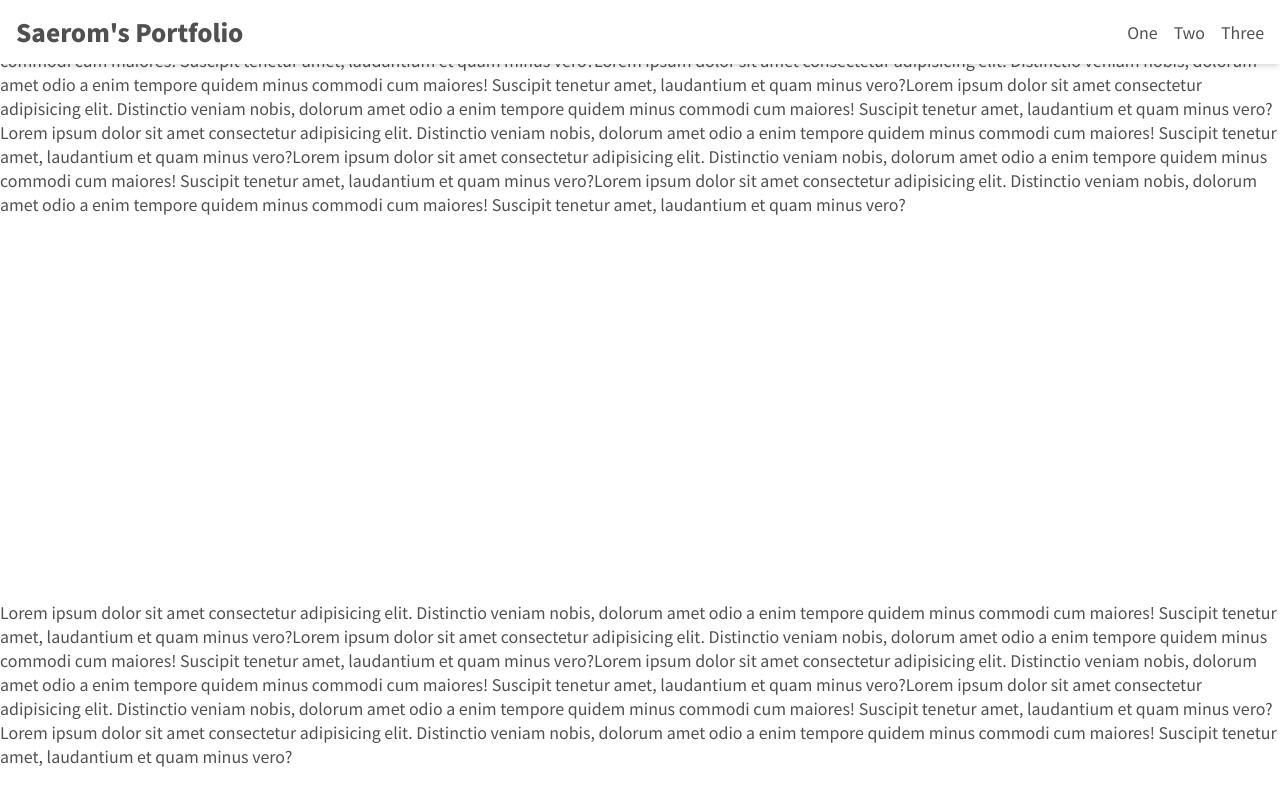
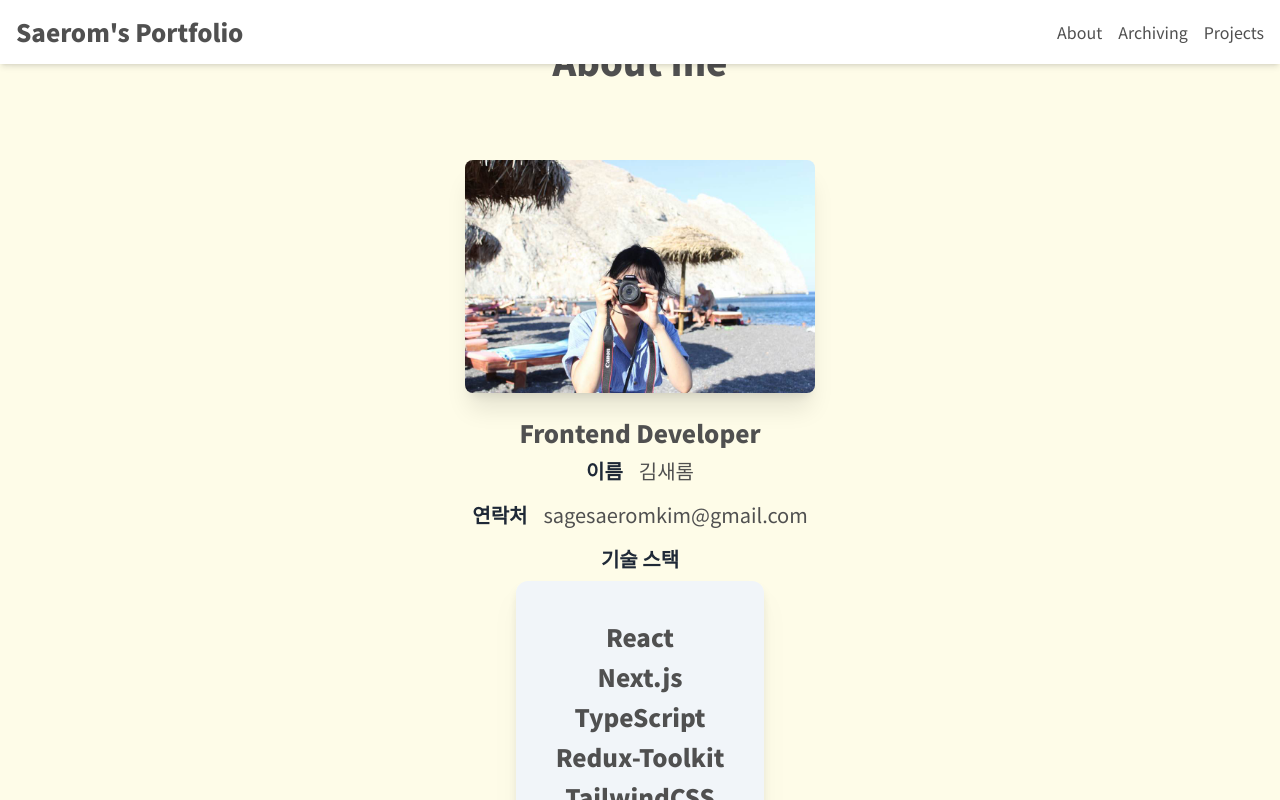
Before and after one commit to sagesrkim/blog, a Next.js app: page / in a window 1280 px wide. Built offline with nearby package versions, Linux system fonts and the light colour scheme.

Commit message:
Fix: 폴더라우팅에서 컴포넌트이동으로 변경

```diff
--- a/src/app/page.tsx
+++ b/src/app/page.tsx
@@ -1,6 +1,9 @@
 "use client";
 
+import About from "@/components/About";
+import Archiving from "@/components/Archiving";
 import One from "@/components/One";
+import Projects from "@/components/Projects";
 import Three from "@/components/Three";
 import Two from "@/components/Two";
 import Link from "next/link";
@@ -14,9 +17,9 @@ export default function Home() {
   ) => {
     const name = (event.target as HTMLElement).innerText;
     const category: { [key: string]: number } = {
-      One: 0,
-      Two: 1,
-      Three: 2,
+      About: 0,
+      Archiving: 1,
+      Projects: 2,
     };
     const targetElement = scrollRef.current[category[name]];
 
@@ -26,29 +29,27 @@ export default function Home() {
   };
 
   return (
-
     <>
       <div className="bg-white fixed top-0 w-full shadow-md flex justify-between items-center p-4">
         <Link href="/">
           <h1 className="text-2xl font-bold">{"Saerom's Portfolio"}</h1>
         </Link>
         <div className="flex gap-4 " onClick={handleScrollView}>
-          <span>One</span>
-          <span>Two</span>
-          <span>Three</span>
+          <span>About</span>
+          <span>Archiving</span>
+          <span>Projects</span>
         </div>
-
       </div>
 
       <div>
         <div ref={(el) => (scrollRef.current[0] = el)}>
-          <One />
+          <About />
         </div>
         <div ref={(el) => (scrollRef.current[1] = el)}>
-          <Two />
+          <Archiving />
         </div>
         <div ref={(el) => (scrollRef.current[2] = el)}>
-          <Three />
+          <Projects />
         </div>
       </div>
     </>
--- a/src/app/about/page.tsx
+++ b/src/components/About.tsx
@@ -1,6 +1,6 @@
 import Profile from "@/components/Profile";
 
-export default function AboutPage() {
+export default function About() {
   const TITLE_CLASS = "text-xl font-bold text-gray-800 m-2 flex";
   const INFO_CLASS = "m-2 text-xl";
   const SPAN_CLASS = "text-2xl font-bold mb-2";
--- a/src/app/archiving/page.tsx
+++ b/src/components/Archiving.tsx
@@ -3,11 +3,10 @@ import Link from "next/link";
 import { BsGithub } from "react-icons/bs";
 import velogLogo from "../../../public/assets/velogLogo.png";
 
-export default function ArchivePage() {
+export default function Archiving() {
   return (
     <>
       <section className="w-full min-h-full p-20 flex flex-col justify-center  bg-gray-100">
-
         <h3 className="text-center text-4xl font-black mb-10">Archiving</h3>
 
         <div className="flex flex-row justify-center space-x-0 ">
--- a/src/app/projects/page.tsx
+++ b/src/components/Projects.tsx
@@ -2,7 +2,7 @@ import MainSlider from "@/components/MainSlider";
 import Link from "next/link";
 import { GoDotFill } from "react-icons/go";
 
-export default function ProjectPage() {
+export default function Projects() {
   const DIV_CLASS = "flex flex-col mb-2 ";
   const SPAN_CLASS = "my-1 mr-1 text-lg text-center";
   return (
```
